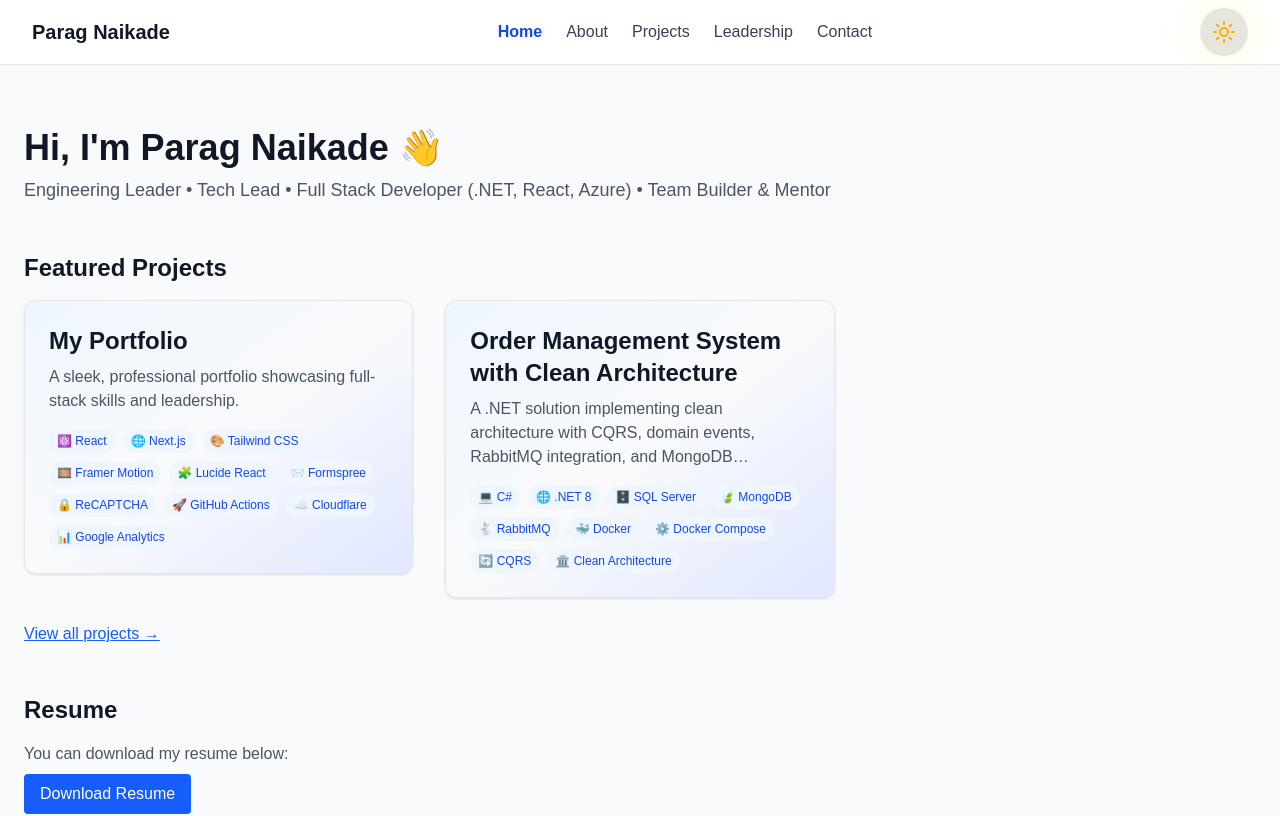
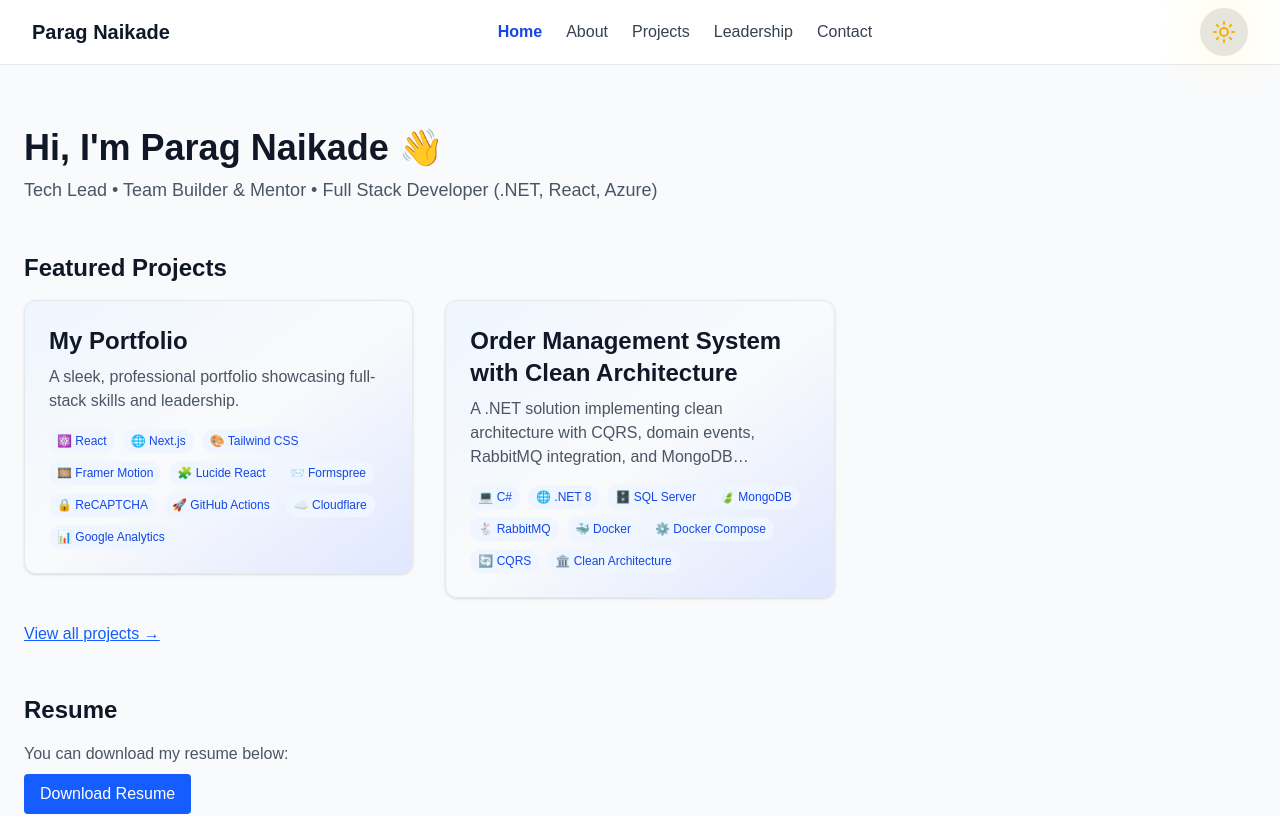
Before and after one commit to ParagNaikade/my-portfolio, a Next.js app: page / in a window 1280 px wide. Shown: the top 816 px of the page. Built offline with nearby package versions, Linux system fonts and the light colour scheme.

Commit message:
fix data

```diff
--- a/src/pages/index.tsx
+++ b/src/pages/index.tsx
@@ -26,8 +26,7 @@ export default function Home() {
           Hi, I&apos;m Parag Naikade 👋
         </h1>
         <p className="text-lg text-gray-600 dark:text-gray-300">
-          Engineering Leader • Tech Lead • Full Stack Developer (.NET, React, Azure) • Team Builder
-          & Mentor
+          Tech Lead • Team Builder & Mentor • Full Stack Developer (.NET, React, Azure)
         </p>
       </motion.header>
 
```
